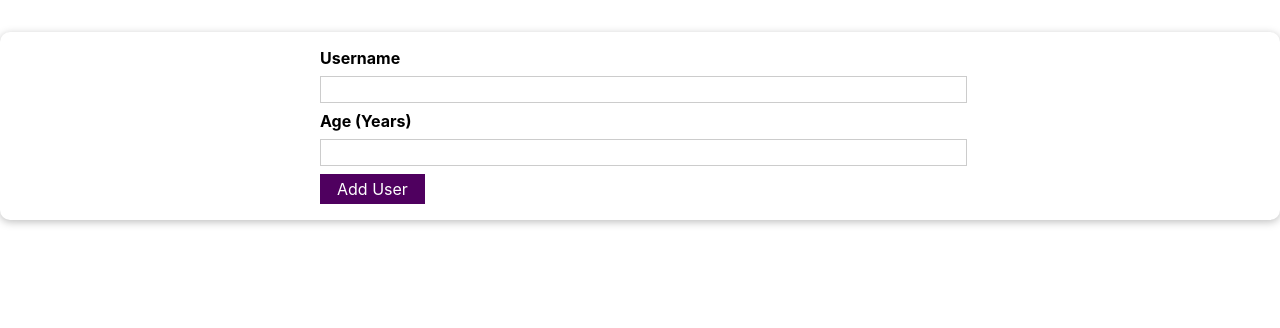
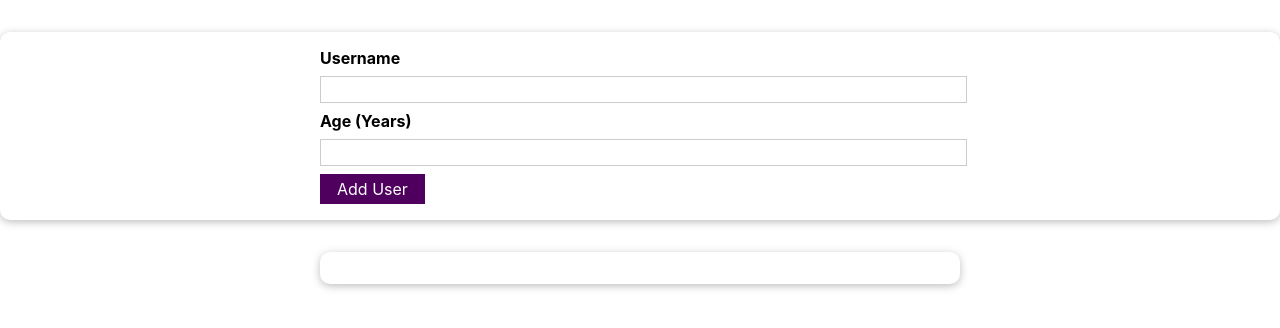
Before and after one commit to lukasz-klekner/user_list_react, a React (Create React App) app: page / in a window 1280 px wide. Shown: the top 328 px of the page. Built offline with nearby package versions, Linux system fonts and the light colour scheme.

Commit message:
adds UserList component

```diff
--- a/src/App.js
+++ b/src/App.js
@@ -1,9 +1,11 @@
 import AddUser from './components/Users/AddUser'
+import UserList from './components/Users/UserList'
 
 function App() {
   return (
     <div>
       <AddUser />
+      <UserList users={[]} />
     </div>
   )
 }
--- /dev/null
+++ b/src/components/Users/UserList.js
@@ -0,0 +1,36 @@
+import styled from 'styled-components'
+import { memo } from 'react'
+
+import Card from '../UI/Card'
+
+const UserList = ({ className, users }) => (
+  <Card className={className}>
+    <ul>
+      {users.map(({ id, name, age }) => (
+        <li key={id}>
+          {name} ({age} years old)
+        </li>
+      ))}
+    </ul>
+  </Card>
+)
+
+const Memoized = memo(UserList)
+const Styled = styled(Memoized)`
+  margin: 2rem auto;
+  width: 90%;
+  max-width: 40rem;
+
+  ul {
+    list-style: none;
+    padding: 1rem;
+  }
+
+  li {
+    border: 1px solid #ccc;
+    margin: 0.5rem 0;
+    padding: 0.5rem;
+  }
+`
+Styled.displayName = 'UserList'
+export default Styled
```
